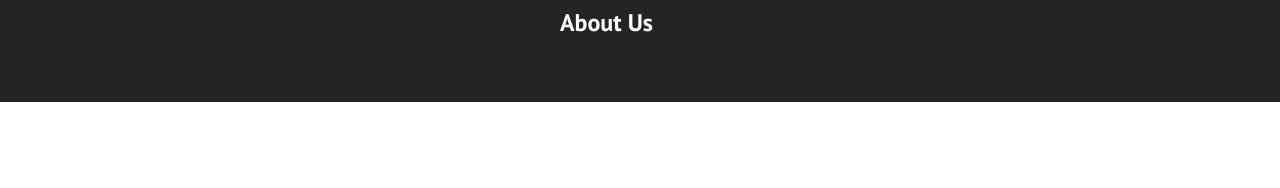
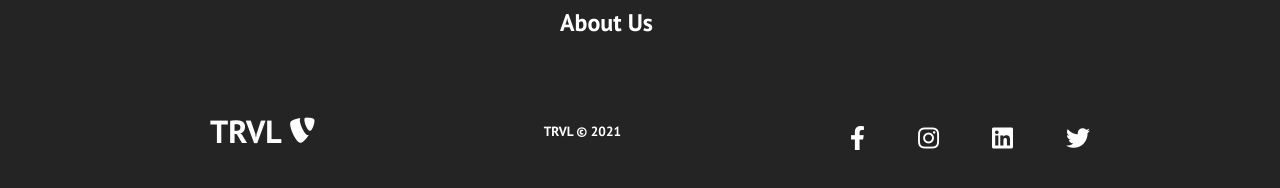
Before and after one commit to LukeLorenger/React-TravelDemo-Website, a React (Create React App) app: page / in a window 1280 px wide. Shown: the part 2228-2416 px from the top of the page. Before the commit the page ends 2330 px from the top, so only its background shows below. Built offline with nearby package versions, Linux system fonts and the light colour scheme.

Commit message:
footer chores

```diff
--- a/src/components/Footer.js
+++ b/src/components/Footer.js
@@ -1,4 +1,5 @@
 import React from 'react'
+import { Link } from 'react-router-dom';
 import { Button } from './Button';
 import './Footer.css';
 
@@ -21,10 +22,49 @@ function Footer() {
                 <div className="footer-link-wrapper">
                     <div className="footer-link-items">
                         <h2>About Us</h2>
-
                     </div>
                 </div>
             </div>
+            <section className="social-media">
+                <div className="social-media-wrap">
+                    <div className="footer-logo">
+                        <Link to='/' className="social-logo">
+                            TRVL <i className="fab fa-typo3"></i>
+                        </Link>
+                    </div>
+                    <small className='website-rights'>TRVL © 2021</small>
+                    <div className="social-icons">
+                        <Link className="social-icon-link facebook"
+                         to="/"
+                         target="_blank"
+                         aria-label='Facebook'
+                         >
+                        <i className="fab fa-facebook-f"></i>
+                        </Link>
+                        <Link className="social-icon-link instagram"
+                         to="/"
+                         target="_blank"
+                         aria-label='Instagram'
+                         >
+                        <i className="fab fa-instagram"></i>
+                        </Link>
+                        <Link className="social-icon-link linkedin"
+                         to="/"
+                         target="_blank"
+                         aria-label='LinkedIn'
+                         >
+                        <i className="fab fa-linkedin"></i>
+                        </Link>
+                        <Link className="social-icon-link twitter"
+                         to="/"
+                         target="_blank"
+                         aria-label='Twitter'
+                         >
+                        <i className="fab fa-twitter"></i>
+                        </Link>
+                    </div>
+                </div>
+            </section>
         </div>
     );
 }
```
